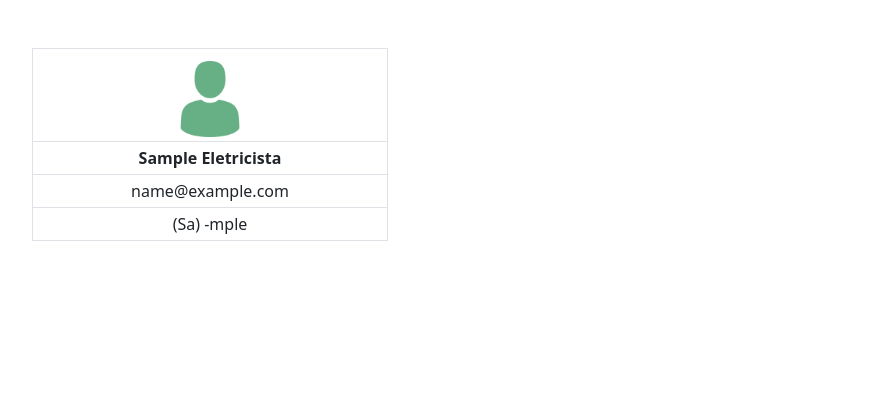
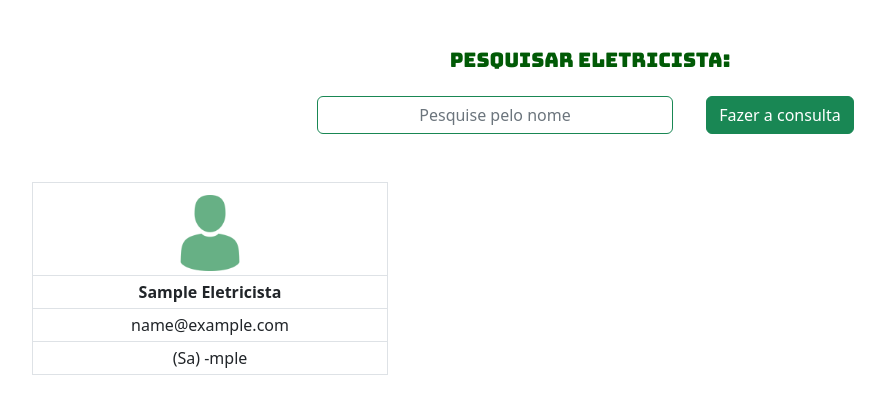
Before and after one commit to adrielebecker/ElektraBot-IFC, a PHP site: page /gerente/eletricistas.php in a window 1280 px wide. Shown: the part 87-501 px from the top of the page, without its empty margins (50-935 px from the left). Run offline with PHP 8.4, Linux system fonts and the light colour scheme; the visitor is signed in with stand-in values (Sample User, id 1); tables that the repository leaves empty hold one stand-in row (values such as "Sample post"); some libraries are stand-ins or nearby versions.

Commit message:
pesquisa em eletricistas gerente

```diff
--- a/gerente/eletricistas.php
+++ b/gerente/eletricistas.php
@@ -17,14 +17,44 @@
     <?php include "../navbar/nav-gerente.php";?>
 
     <div class="container">
+        <div class="row">
+            <div class="col-12 mt-5">
+                <h5 class="text-center titulo verde">Pesquisar Eletricista:</h5>
+            </div>
+        </div>
+
+        <div class="row mt-3 text-center">
+            <div class="col-3"></div>
+            <div class="col-4">
+                <form action="" method="post">
+                    <input type="text" name="busca" id="busca" placeholder="Pesquise pelo nome" class="form-control text-center border-success">
+            </div>
+            <div class="col-2">
+                    <input type="submit" name="acao" id="acao" class="btn btn-success" value="Fazer a consulta">
+                </form>
+            </div>
+        </div>
+
+        <div class="col-12">
             <div class="row mt-4">
                 <?php
-                try {
+                    try{
                         $conexao = new PDO(MYSQL_DSN,USER,PASSWORD);
 
+                        $busca = isset($_POST['busca']) ? $_POST['busca']: "";
                         $query = "SELECT eletricista.nome, eletricista.email, eletricista.celular, gerente.nome, gerente.id FROM gerente, eletricista WHERE gerente.id = eletricista.gerente";
 
+                        if ($busca != ""){
+                            $busca = '%'.$busca.'%';
+                            $query .= ' AND eletricista.nome like :busca' ;
+                        }
+
                         $stmt = $conexao->prepare($query);
+
+                        if ($busca != ""){
+                            $stmt->bindValue(':busca',$busca);
+                        }
+
                         $stmt->execute();
                         $eletricistas = $stmt->fetchAll();
 
@@ -42,12 +72,13 @@
                                     </div>";
                             }
                         }
-                } catch(Exception $e){
-                    print("Erro ...<br>".$e->getMessage());
+                    }catch(PDOExeptio $e){
+                        print("Erro ao conectar com o banco de dados . . . <br>".$e->getMenssage());
                         die();
                     }
                 ?>
             </div>
         </div>
+    </div>
 </body>
 </html>
```
Also changed, not shown: gerente/acao.php (+30 -0 lines). Lines whose indentation alone changed are shown as unchanged.
